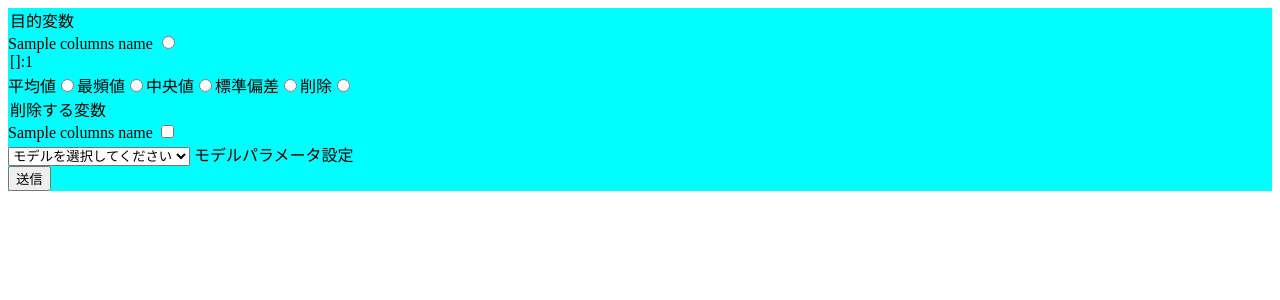
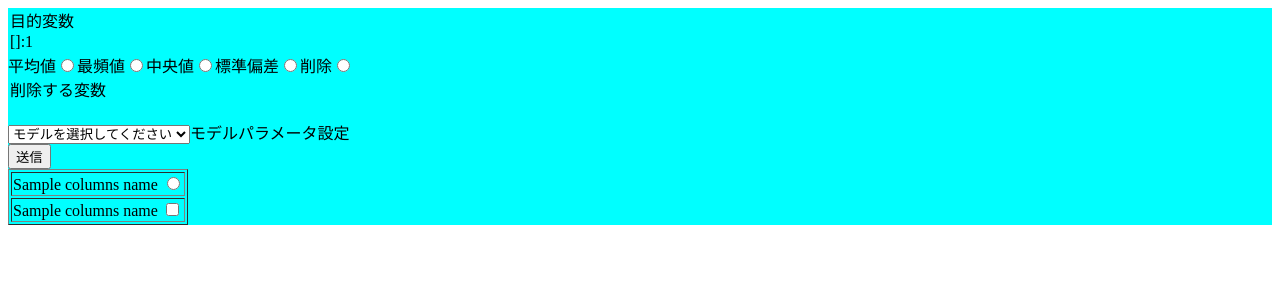
Before and after one commit to Fujita-Ryusei/ITProject2021_WebAI, a Flask app: template WebAI/templates/load_data.html in a window 1280 px wide. Shown: the top 300 px of the page. Run offline with Flask 2, Linux system fonts and the light colour scheme; the template is opened without the code that fills it: most values are stand-ins (such as "Sample title", 1, 10 or a date in 2020).

Commit message:
add first table tag

```diff
--- a/WebAI/static/css/style.css
+++ b/WebAI/static/css/style.css
@@ -1,3 +1,9 @@
 div.content {
   background-color: aqua;
   }
+#testId {
+  background-color: red;
+  }
+p{
+  color: brown;
+}
--- a/WebAI/templates/load_data.html
+++ b/WebAI/templates/load_data.html
@@ -38,22 +38,28 @@
     </div>
 
     <form action="/null_conv" method="POST" enctype="multipart/form-data">
+        <table = border="1">
+
         <option value="target">目的変数</option>
+        <tr>
         {% for name in columns_name %}
-                    {{name}}
-                    <input type="radio" id="r1" name="target" value={{name}}>
+                    <td>{{name}}
+                    <input type="radio" id="r1" name="target" value={{name}}></td>
 
         {% endfor %}
+        </tr>
         <!-- <p>欠損値の置き換え方法を選んでください</p> -->
         <script>displayRadio();</script>
 
         <option value="drop">削除する変数</option>
+        <tr>
         {% for name in columns_name %}
                     {% set value = name + '_drop' %}
-                    {{name}}
-                    <input type="checkbox" id="r1" name={{value}} value="drop">
+                    <td>{{name}}
+                    <input type="checkbox" id="r1" name={{value}} value="drop"></td>
 
         {% endfor %}
+        </tr>
         <br>
         <select name="model" id = "model" onchange="radioSelect(this);">
             <option value="">モデルを選択してください</option>
@@ -66,6 +72,7 @@
             </div>
         </label>
     <input type="submit" value="送信">
+        </table>
     </form>
 
     <script>
@@ -93,6 +100,7 @@
         entropy.setAttribute("value","entropy");
         entropy.appendChild(document.createTextNode("entropy"));
         criterion.setAttribute("name","2");
+        criterion.setAttribute("id","testId");
         criterion.appendChild(gini);
         criterion.appendChild(entropy);
         //max_depth
```
